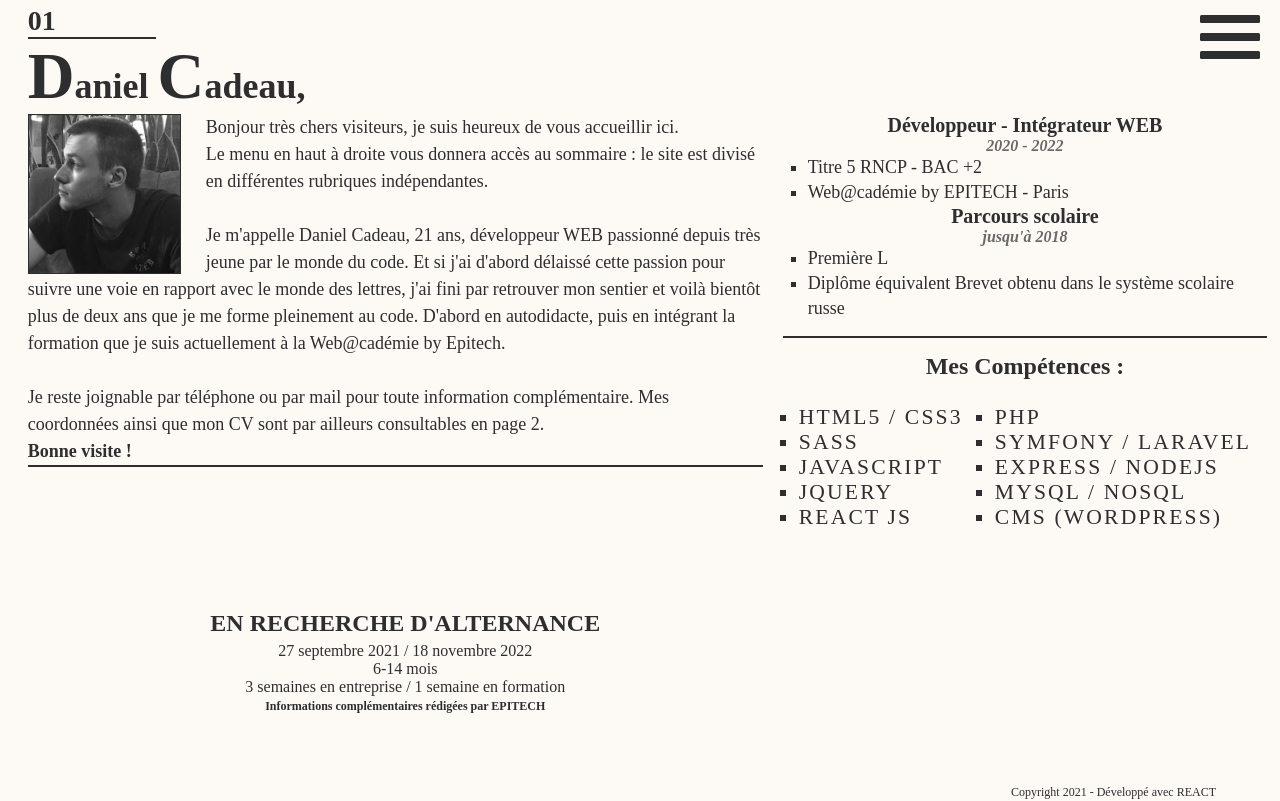
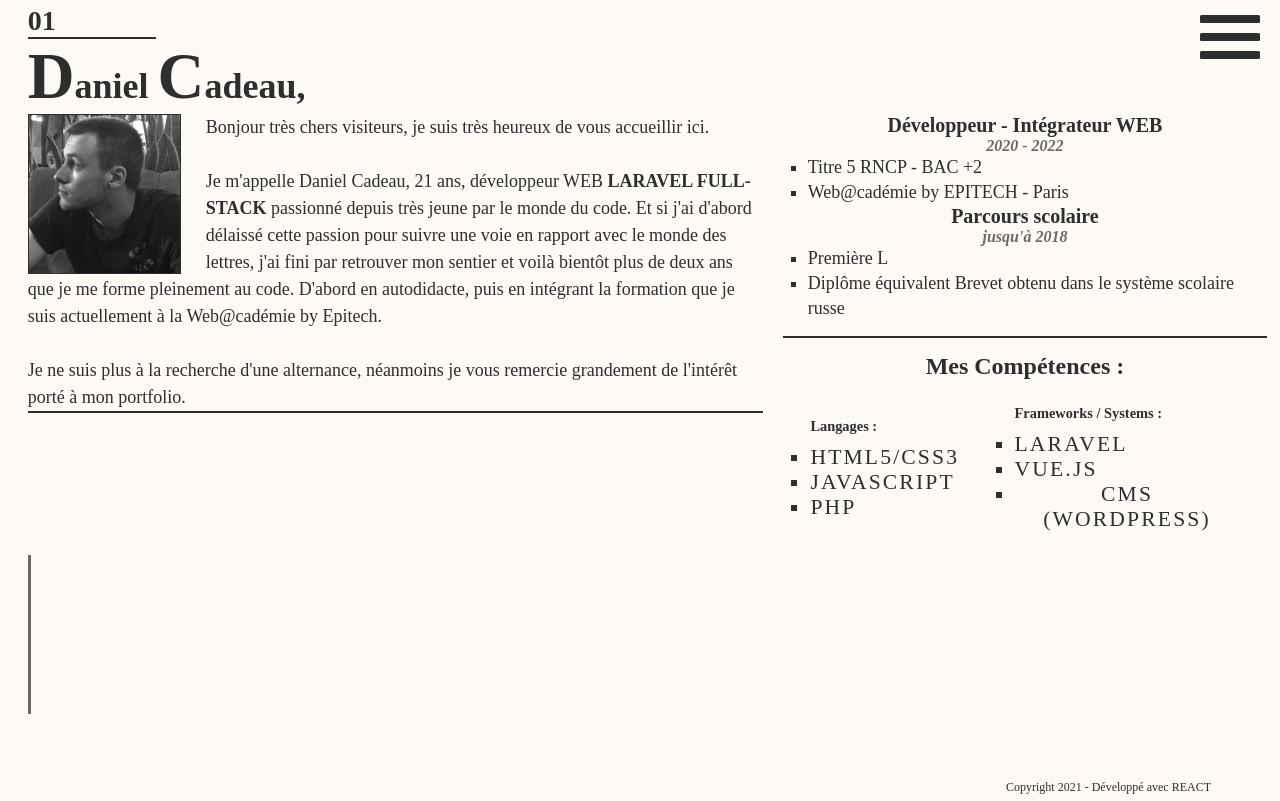
Before and after one commit to MrDanielCadeau/MrDanielCadeau.github.io, a React (Create React App) app: page / in a window 1280 px wide. Shown: the top 801 px of the page. Built offline with nearby package versions, Linux system fonts and the light colour scheme; a web font is replaced by a local one.

Commit message:
update about me data

```diff
--- a/src/App.css
+++ b/src/App.css
@@ -112,7 +112,7 @@ p, a, label, input, div, textarea, button {
   border-left: var(--textColor) solid 0.5px;
   border-bottom: var(--textColor)  solid 0.5px;
   width: fit-content;
-  height: 250px;
+  height: 225px;
   z-index: 1000;
   background-color: var(--bg);
 }
@@ -177,6 +177,8 @@ nav ul li a{
   opacity: 1;
 }
 .copyright{
+  background-color: var(--bg);
+  padding: 5px;
   position: fixed;
   bottom: 0%;
   right: 5%;
@@ -342,10 +344,14 @@ nav ul li a{
   /* ABOUT ME */
   .part1{
     justify-content: space-around;
+    height: fit-content!important;
   }
   .aboutMe{
     max-height: 50vh;
     overflow: scroll!important;
+  }
+  .divAnimation{
+    display: none;
   }
   /* CONTACT */
   .contactContainer{
--- a/src/components/About.js
+++ b/src/components/About.js
@@ -16,7 +16,8 @@ export default function About() {
                         <img className="profilePicture" src={profile} alt="me" />
                         {info.welcome_text}
                     </div>
-                    {info.alternance}
+                    {/* {info.alternance} */}
+                    {info.animation}
                 </div>
                 <div className="part2">
                     {info.study}
--- a/src/components/css/About.css
+++ b/src/components/css/About.css
@@ -25,7 +25,13 @@
     justify-content: space-around;
     margin-top: 25px;
 }
-.skills span{
+.skills_title{
+    font-size: 1.2em;
+    font-weight: bold;
+    margin-bottom: 10px;
+}
+.skills span:not(.skills_title){
+    max-width: 225px;
     text-transform: uppercase;
     letter-spacing: 0.1em;
     font-size: 1.8em;
@@ -89,3 +95,31 @@
     align-items: flex-start;
     justify-content: center;
 }
+.pAnimation {
+    border-right: solid 3px var(--textColorHover);
+    white-space: nowrap;
+    overflow: hidden;
+    font-size: 11.5em;
+    color: var(--textColor);
+}
+.pAnimation {
+    animation: animated-text 2s steps(30,end) 1s 1 normal both,
+    animated-cursor 1.5s steps(30,end) infinite;
+}
+@keyframes animated-text{
+    from{
+        width: 0;
+    }
+    to{
+        width: 100%;
+    }
+}
+/* cursor animations */
+@keyframes animated-cursor{
+    from{
+        border-right-color: var(--textColorHover);
+    }
+    to{
+        border-right-color: transparent;
+    }
+}
--- a/src/components/data/info.js
+++ b/src/components/data/info.js
@@ -1,32 +1,34 @@
-import cv from '../img/CV.png'
+// import cv from '../img/CV.png'
 
 const info = {
     name: (<h1><span className="hugeLetters">D</span>aniel <span className="hugeLetters">C</span>adeau,</h1>),
     welcome_text:
     (
         <p>
-            Bonjour très chers visiteurs, je suis heureux de vous accueillir ici.
-            <br/>
-            Le menu en haut à droite vous donnera accès au sommaire : le site est divisé en différentes rubriques indépendantes.
+            Bonjour très chers visiteurs, je suis très heureux de vous accueillir ici.
             <br/>
             <br/>
-            Je m'appelle Daniel Cadeau, 21 ans, développeur WEB passionné depuis très jeune par le monde du code. Et si j'ai d'abord délaissé cette passion pour suivre une voie en rapport avec le monde des lettres, j'ai fini par retrouver mon sentier et voilà bientôt plus de deux ans que je me forme pleinement au code. D'abord en autodidacte, puis en intégrant la formation que je suis actuellement à la Web@cadémie by Epitech.
+            Je m'appelle Daniel Cadeau, 21 ans, développeur WEB <span className="bold">LARAVEL FULL-STACK</span> passionné depuis très jeune par le monde du code. Et si j'ai d'abord délaissé cette passion pour suivre une voie en rapport avec le monde des lettres, j'ai fini par retrouver mon sentier et voilà bientôt plus de deux ans que je me forme pleinement au code. D'abord en autodidacte, puis en intégrant la formation que je suis actuellement à la Web@cadémie by Epitech.
             <br/>
             <br/>
-            Je reste joignable par téléphone ou par mail pour toute information complémentaire.
-            Mes coordonnées ainsi que mon CV sont par ailleurs consultables en page 2.
+            Je ne suis plus à la recherche d'une alternance, néanmoins je vous remercie grandement de l'intérêt porté à mon portfolio.
             <br/>
-            <span className="bold">Bonne visite !</span>
         </p>
+    ),
+    animation:
+    (
+        <div className="divAnimation">
+            <p className="pAnimation">Bienvenue !</p>
+        </div>
     ),
     alternance:
     (
         <div className="alternance">
-            <h4>En Recherche d'Alternance</h4>
+            {/* <h4>En Recherche d'Alternance</h4>
             <p>27 septembre 2021 / 18 novembre 2022</p>
             <p>6-14 mois</p>
             <p>3 semaines en entreprise / 1 semaine en formation</p>
-            <p><a href="http://eparcours.eu/epitech-webcademie-169/">Informations complémentaires rédigées par EPITECH</a></p>
+            <p><a href="http://eparcours.eu/epitech-webcademie-169/">Informations complémentaires rédigées par EPITECH</a></p> */}
         </div>
     ),
     study:
@@ -46,17 +48,15 @@ const info = {
     (
         <div className="skills">
             <div className="frontPartSkills">
-                <span>HTML5 / CSS3</span>
-                <span>SASS</span>
+                <span className="skills_title">Langages : </span>
+                <span>HTML5/CSS3</span>
                 <span>Javascript</span>
-                <span>JQUERY</span>
-                <span>React JS</span>
+                <span>PHP</span>
             </div>
             <div className="backPartSkills">
-                <span>PHP</span>
-                <span>SYMFONY / LARAVEL</span>
-                <span>EXPRESS / NODEJS</span>
-                <span>MYSQL / NOSQL</span>
+                <span className="skills_title">Frameworks / Systems :</span>
+                <span>LARAVEL</span>
+                <span>VUE.JS</span>
                 <span>CMS (WordPress)</span>
             </div>
         </div>
@@ -71,8 +71,8 @@ const info = {
     cv:
     (
         <div className="contactPart2">
-            <img src={cv} className="prevCV" alt="visuel du CV" onClick={ () => window.open(cv)} />
-            <a href="file/CV-DanielCadeau.pdf" className="cvButton" download>Télécharger le CV</a>
+            {/* <img src={cv} className="prevCV" alt="visuel du CV" onClick={ () => window.open(cv)} />
+            <a href="file/CV-DanielCadeau.pdf" className="cvButton" download>Télécharger le CV</a> */}
         </div>
     ),
     links:
--- a/src/components/data/projects.js
+++ b/src/components/data/projects.js
@@ -6,11 +6,11 @@ import twitter from '../img/twitter.png'
 import connect from '../img/connect4.png'
 
 const projects = {
-    starWars: {id: 1, img: starWars, description: 'Petit projet exploitant les données d\'une API tierce, codé en 2h30 en React', github: 'https://github.com/MrDanielCadeau/React-StarWars', link: ''},
-    snapchat: {id: 2, img: snapchat, description: 'Snapchat Like - projet en groupe de 2, codé en une semaine avec React Native, relié à une API tierce', github: '#', link: ''},
-    quizz: {id: 3, img: quizz, description: 'Site de quizz en ligne - projet en groupe de 3, codé en 2 semaines, développé sous SYMFONY', github: '#', link: ''},
-    spotify: {id: 4, img: spotify, description: 'Spotify Like - projet en groupe de 4, codé en 2 jours de RUSH, développé sous REACT', github: '#', link: ''},
-    twitter: {id: 5, img: twitter, description: 'Réseau social, Twitter Like - projet en groupe de 3, codé en 4 semaines, développé sans Framework', github: '#', link: ''},
+    snapchat: {id: 1, img: snapchat, description: 'Snapchat Like - projet en groupe de 2, codé en une semaine avec React Native, relié à une API tierce', github: '#', link: ''},
+    quizz: {id: 2, img: quizz, description: 'Site de quizz en ligne - projet en groupe de 3, codé en 2 semaines, développé sous SYMFONY', github: '#', link: ''},
+    spotify: {id: 3, img: spotify, description: 'Spotify Like - projet en groupe de 4, codé en 2 jours de RUSH, développé sous REACT', github: '#', link: ''},
+    twitter: {id: 4, img: twitter, description: 'Réseau social, Twitter Like - projet en groupe de 3, codé en 4 semaines, développé sans Framework', github: '#', link: ''},
+    starWars: {id: 5, img: starWars, description: 'Petit projet exploitant les données d\'une API tierce, codé en 2h30 en React', github: 'https://github.com/MrDanielCadeau/React-StarWars', link: ''},
     connect: {id: 6, img: connect, description: 'Jeu Navigateur "Puissance 4" - projet individuel de 2 semaines, développé en JQUERY', github: '#', link: ''},
 }
 
```
